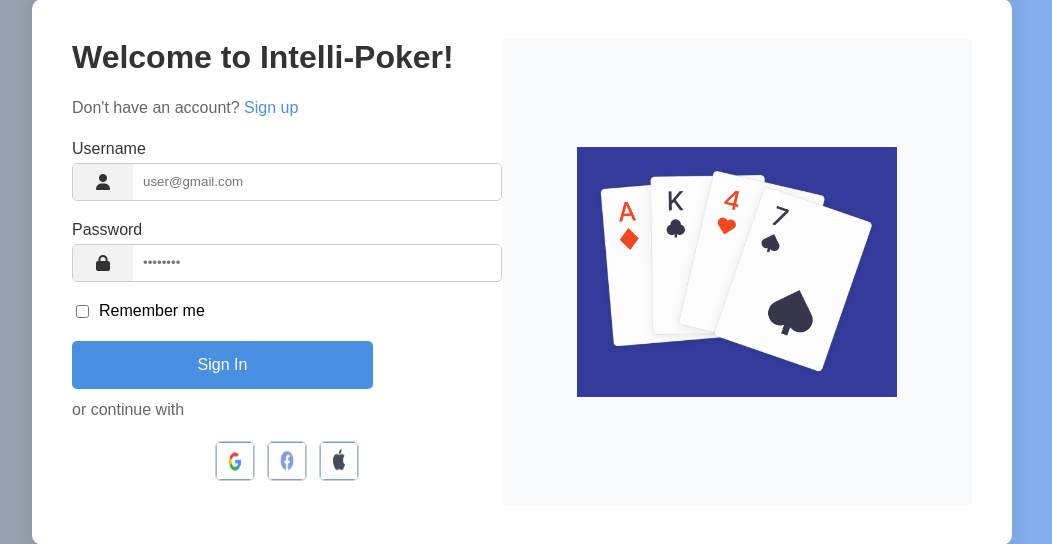
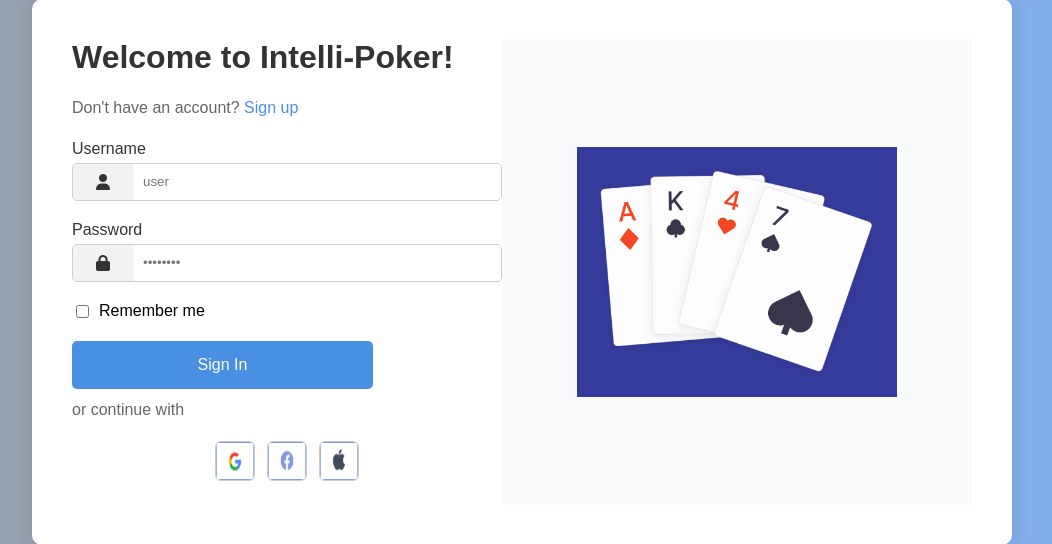
Before and after one commit to NoahJTG00/intelli-poker, a Flask app: page /login in a window 1280 px wide. Shown: the part 128-672 px from the top of the page, without its empty margins (118-1170 px from the left). Run offline with Flask 3, Linux system fonts and the light colour scheme; some libraries are stand-ins or nearby versions.

Commit message:
user@gmail.com to user in login.html

```diff
--- a/app/frontend/templates/login.html
+++ b/app/frontend/templates/login.html
@@ -18,7 +18,7 @@
                     <label for="username">Username</label>
                     <div class="input-wrapper">
                         <i class="fas fa-user icon"></i> <!-- Font Awesome User Icon -->
-                        <input type="text" name="username" id="username" placeholder="user@gmail.com" required>
+                        <input type="text" name="username" id="username" placeholder="user" required>
                     </div>
                 </div>
 
```
